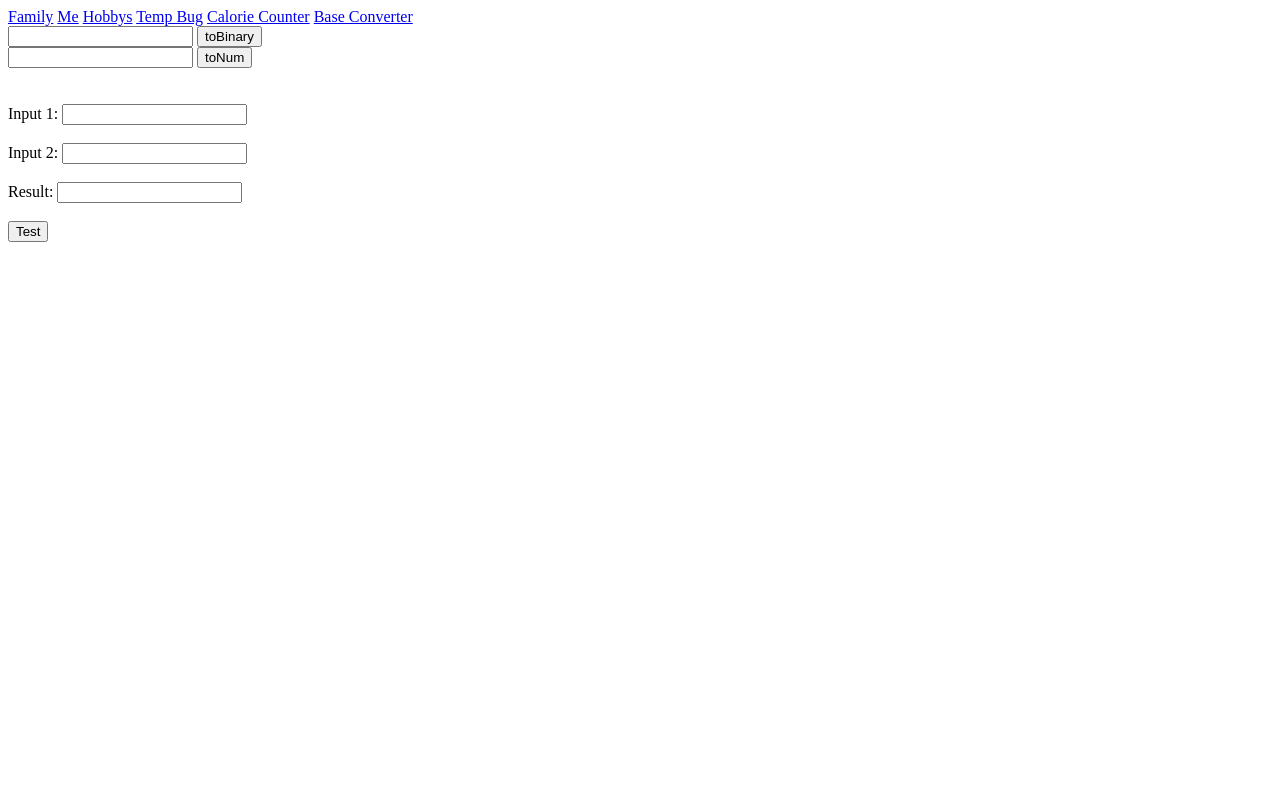
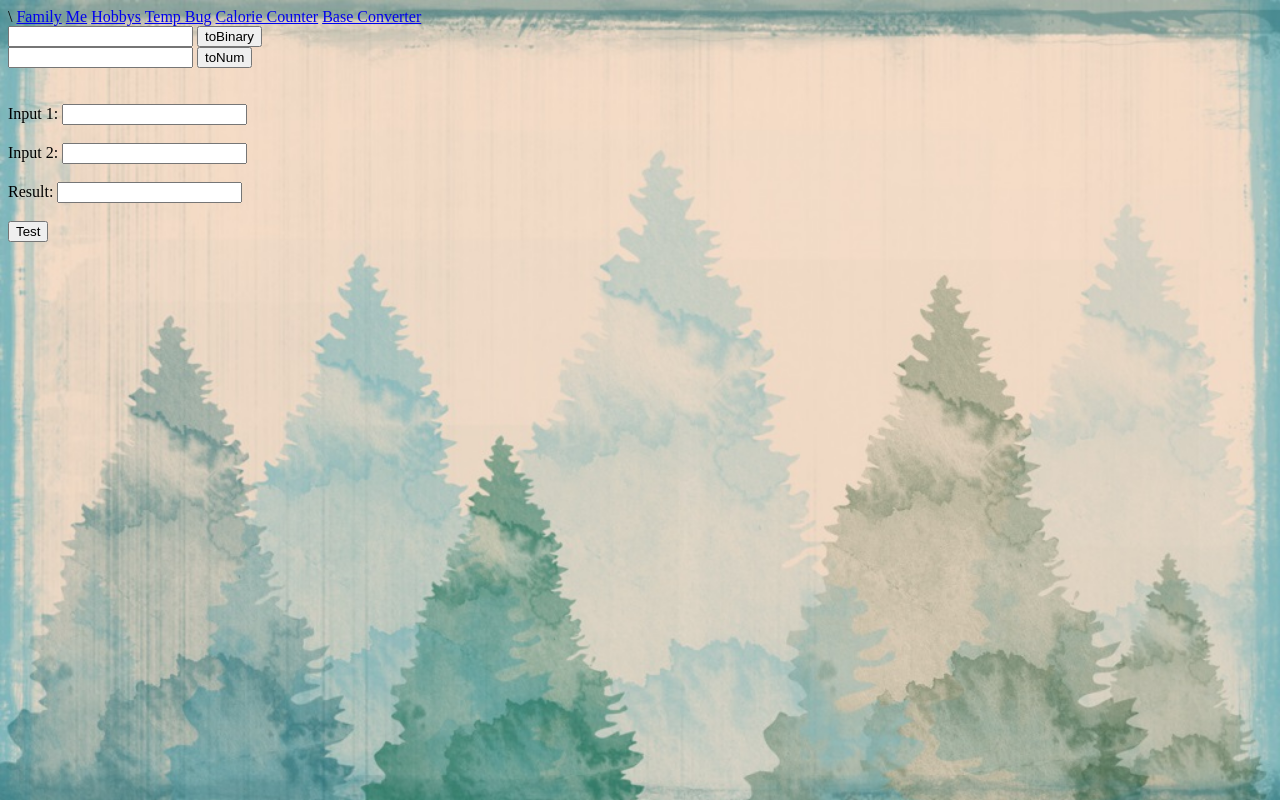
Before and after one commit to Randolph7454/Randolph7454.github.io, a plain HTML site: page baseConvert.html in a window 1280 px wide. Drawn offline with Linux system fonts and the light colour scheme; files whose address does not match are found by name.

Commit message:
Update baseConvert.html

```diff
--- a/baseConvert.html
+++ b/baseConvert.html
@@ -3,7 +3,8 @@
 <head>
     <meta charset="UTF-8">
     <title>Convert Number Bases</title>
-    <script src="myScript.js"></script>
+    <script src="myScript.js"></script>\
+    <link rel="stylesheet" href="Extra.css"
     <div class="topnav">
     <a class="active" href="Family.html">Family</a>
     <a href="index.html">Me</a>
```
